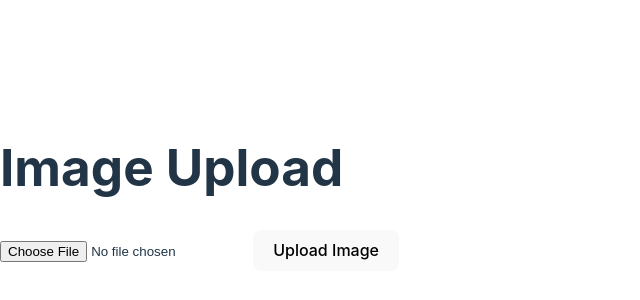
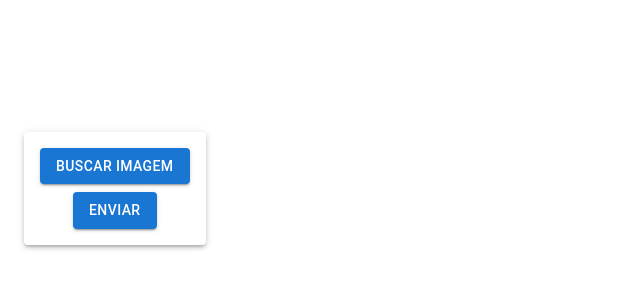
Before and after one commit to JuliaPinheiro/upload-app, a React (Vite) app: page / in a window 1280 px wide. Shown: the part 212-512 px from the top of the page, without its empty margins (0-640 px from the left). Built offline with nearby package versions, Linux system fonts and the light colour scheme.

Commit message:
feat:💄 add mui

```diff
--- a/package.json
+++ b/package.json
@@ -10,6 +10,9 @@
     "preview": "vite preview"
   },
   "dependencies": {
+    "@emotion/react": "^11.11.1",
+    "@emotion/styled": "^11.11.0",
+    "@mui/material": "^5.14.6",
     "axios": "^1.4.0",
     "react": "^18.2.0",
     "react-dom": "^18.2.0"
--- a/src/App.tsx
+++ b/src/App.tsx
@@ -6,7 +6,6 @@ import ImageUpload from './components/ImageUpload';
 const App: React.FC = () => {
   return (
     <div>
-      <h1>Image Upload</h1>
       <ImageUpload />
     </div>
   );
--- a/src/components/ImageUpload.tsx
+++ b/src/components/ImageUpload.tsx
@@ -1,4 +1,5 @@
 import React, { useState } from 'react';
+import { Button, Container, Paper } from '@mui/material';
 import axios from 'axios';
 
 const ImageUpload: React.FC = () => {
@@ -16,7 +17,7 @@ const ImageUpload: React.FC = () => {
       reader.onload = async (e) => {
         if (e.target?.result) {
           const base64Image = e.target.result.toString();
-          console.log(base64Image);
+          console.log('base64', base64Image);
           try {
             await axios.post('/backend/upload', { image: base64Image });
             console.log('Image uploaded successfully.');
@@ -30,14 +31,41 @@ const ImageUpload: React.FC = () => {
   };
 
   return (
-    <div>
-      <input
-        type='file'
-        accept='.jpg,.jpeg,.png'
-        onChange={handleImageChange}
-      />
-      <button onClick={handleUpload}>Upload Image</button>
-    </div>
+    <Container
+      style={{
+        display: 'flex',
+        justifyContent: 'center',
+        alignItems: 'center',
+        minHeight: '100vh',
+      }}
+    >
+      <Paper
+        elevation={3}
+        style={{
+          padding: '16px',
+          display: 'flex',
+          flexDirection: 'column',
+          alignItems: 'center',
+          gap: '8px',
+        }}
+      >
+        <input
+          accept='.jpg,.jpeg,.png'
+          onChange={handleImageChange}
+          style={{ display: 'none' }}
+          id='image-upload-input'
+          type='file'
+        />
+        <label htmlFor='image-upload-input'>
+          <Button variant='contained' component='span'>
+            Buscar imagem
+          </Button>
+        </label>
+        <Button variant='contained' onClick={handleUpload}>
+          Enviar
+        </Button>
+      </Paper>
+    </Container>
   );
 };
 
```
Also changed, not shown: 1 other file (tests, documents, lock files or other folders).
